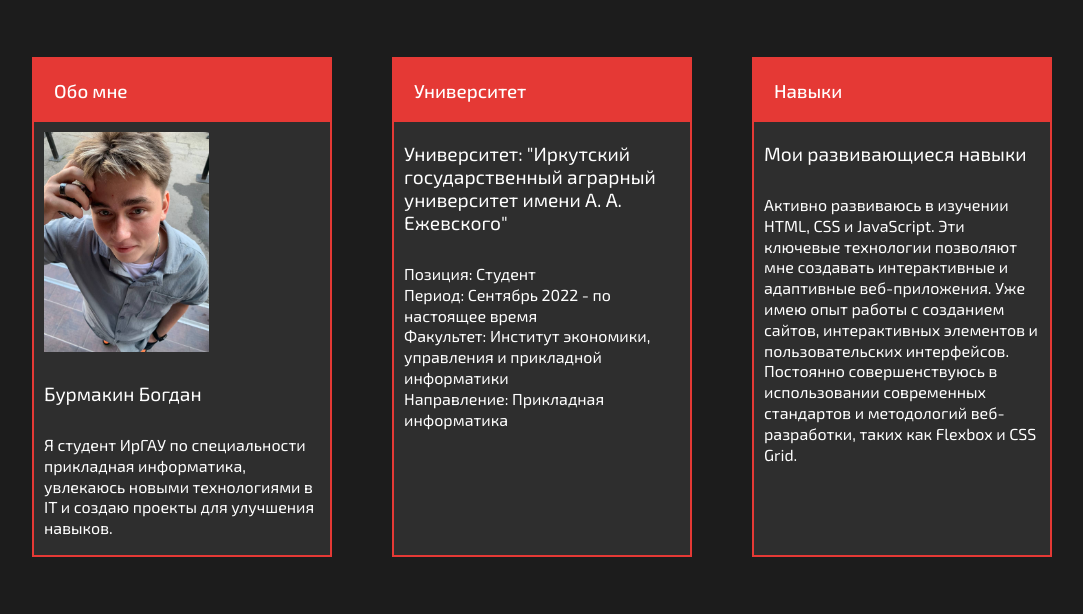
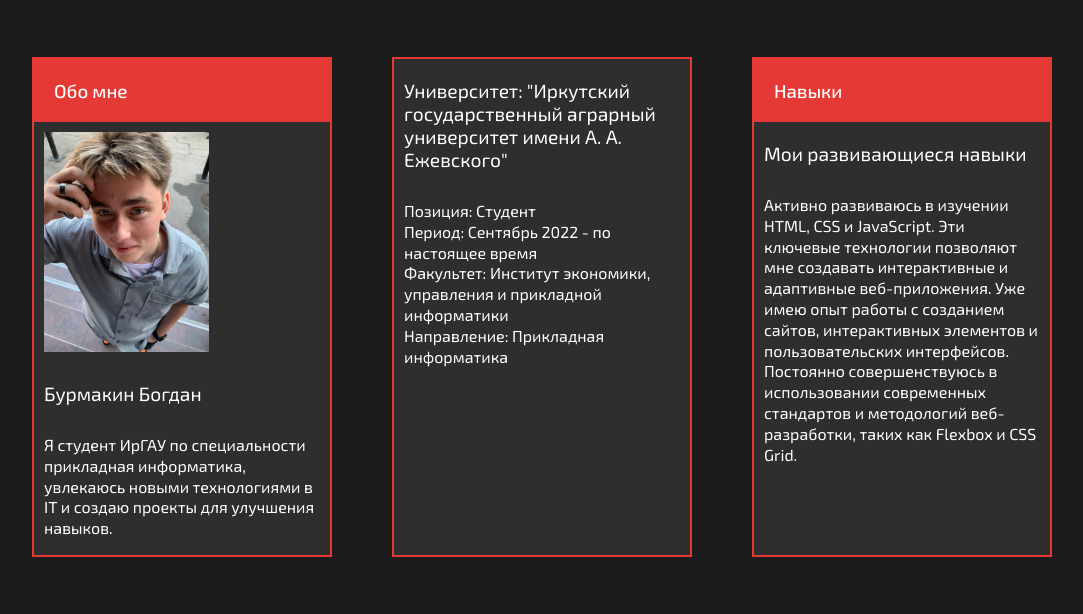
Before and after one commit to Foggy-te/Mini-resume, a plain HTML site: page index.html in a window 1280 px wide. Shown: the part 115-729 px from the top of the page, without its empty margins (98-1181 px from the left). Drawn offline with Linux system fonts and the light colour scheme.

Commit message:
Update index.html

```diff
--- a/index.html
+++ b/index.html
@@ -30,7 +30,7 @@
 
                 <div class="card">
                     <div class="card-inner">
-                            <h3>Университет</h3>
+
                             <h4>Университет: "Иркутский государственный аграрный университет имени А. А. Ежевского"</h4>
                             <p>Позиция: Студент<br>Период: Сентябрь 2022 - по настоящее время<br>Факультет: Институт экономики, управления и прикладной информатики<br>Направление: Прикладная информатика</p>
                     </div>
```
